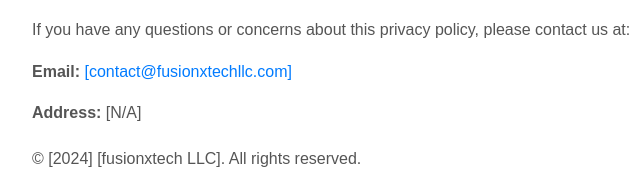
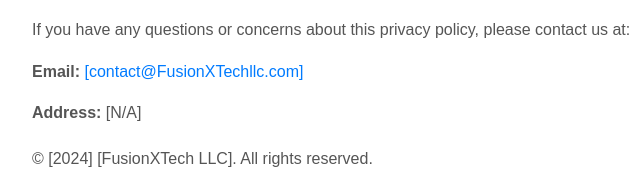
Before and after one commit to LWdevStudio/LWdevStudio.github.io, a plain HTML site: page privacy-info.html in a window 1280 px wide. Shown: the part 1384-1572 px from the top of the page, 208-848 px from the left. Drawn offline with Linux system fonts and the light colour scheme.

Commit message:
Update privacy-info.html

```diff
--- a/privacy-info.html
+++ b/privacy-info.html
@@ -3,7 +3,7 @@
 <head>
     <meta charset="UTF-8">
     <meta name="viewport" content="width=device-width, initial-scale=1.0">
-    <title>Privacy Policy - [fusionxtech LLC]</title>
+    <title>Privacy Policy - [FusionXTech LLC]</title>
     <style>
         body {
             font-family: Arial, sans-serif;
@@ -41,7 +41,7 @@
 
         <section id="introduction">
             <h2>Introduction</h2>
-            <p>Welcome to [fusionxtech LLC]. Your privacy is important to us. This privacy policy explains how [fusionxtech LLC] ("we," "our," or "us") collects, uses, and protects your information when you use our application.</p>
+            <p>Welcome to [FusionXTech LLC]. Your privacy is important to us. This privacy policy explains how [FusionXTech LLC] ("we," "our," or "us") collects, uses, and protects your information when you use our application.</p>
         </section>
 
         <section id="data-collection">
@@ -86,12 +86,12 @@
         <section id="contact">
             <h2>Contact Us</h2>
             <p>If you have any questions or concerns about this privacy policy, please contact us at:</p>
-            <p><strong>Email:</strong> <a href="mailto:[contact@email]">[contact@fusionxtechllc.com]</a></p>
+            <p><strong>Email:</strong> <a href="mailto:[contact@email]">[contact@FusionXTechllc.com]</a></p>
             <p><strong>Address:</strong> [N/A]</p>
         </section>
 
         <footer>
-            <p>&copy; [2024] [fusionxtech LLC]. All rights reserved.</p>
+            <p>&copy; [2024] [FusionXTech LLC]. All rights reserved.</p>
         </footer>
     </div>
 </body>
```
